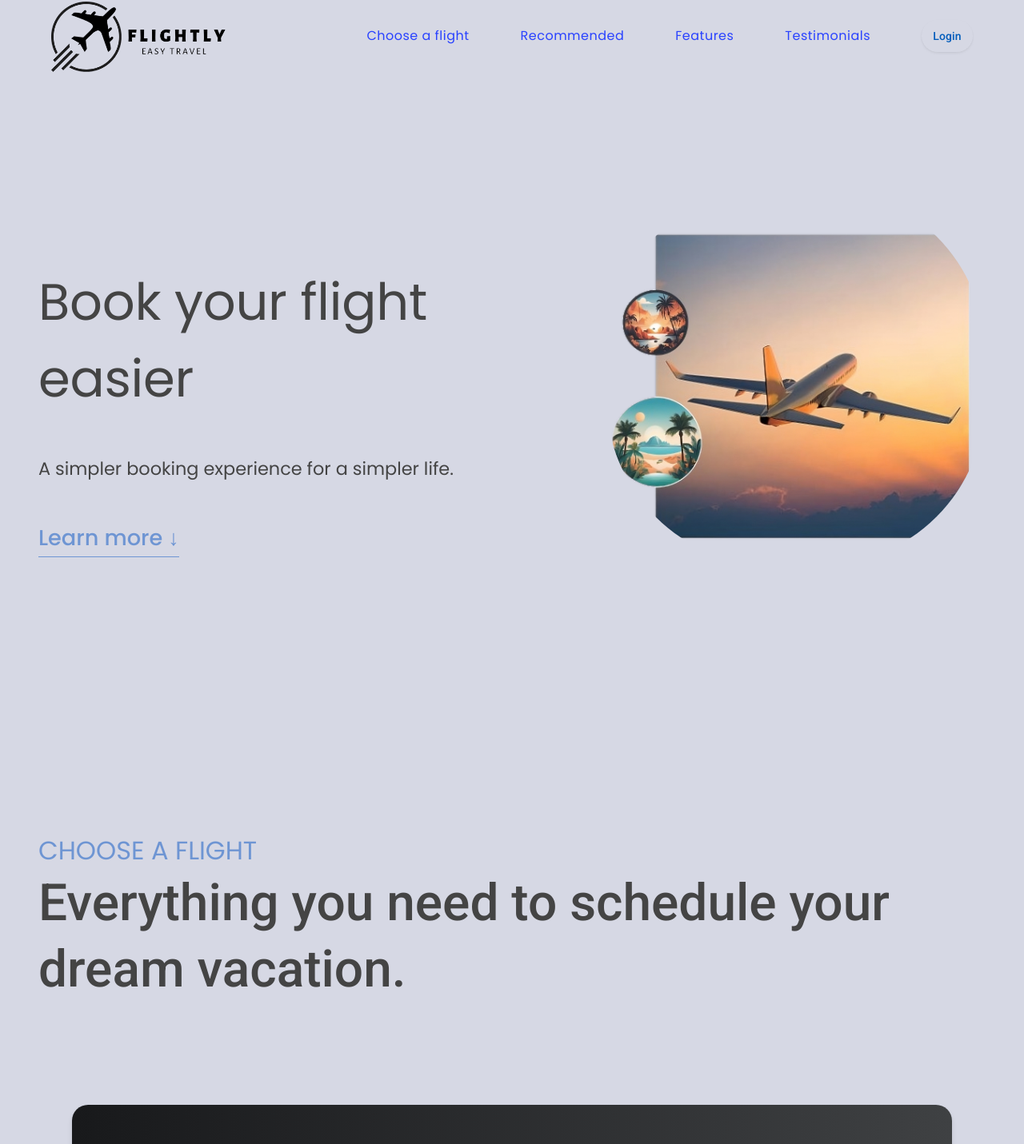
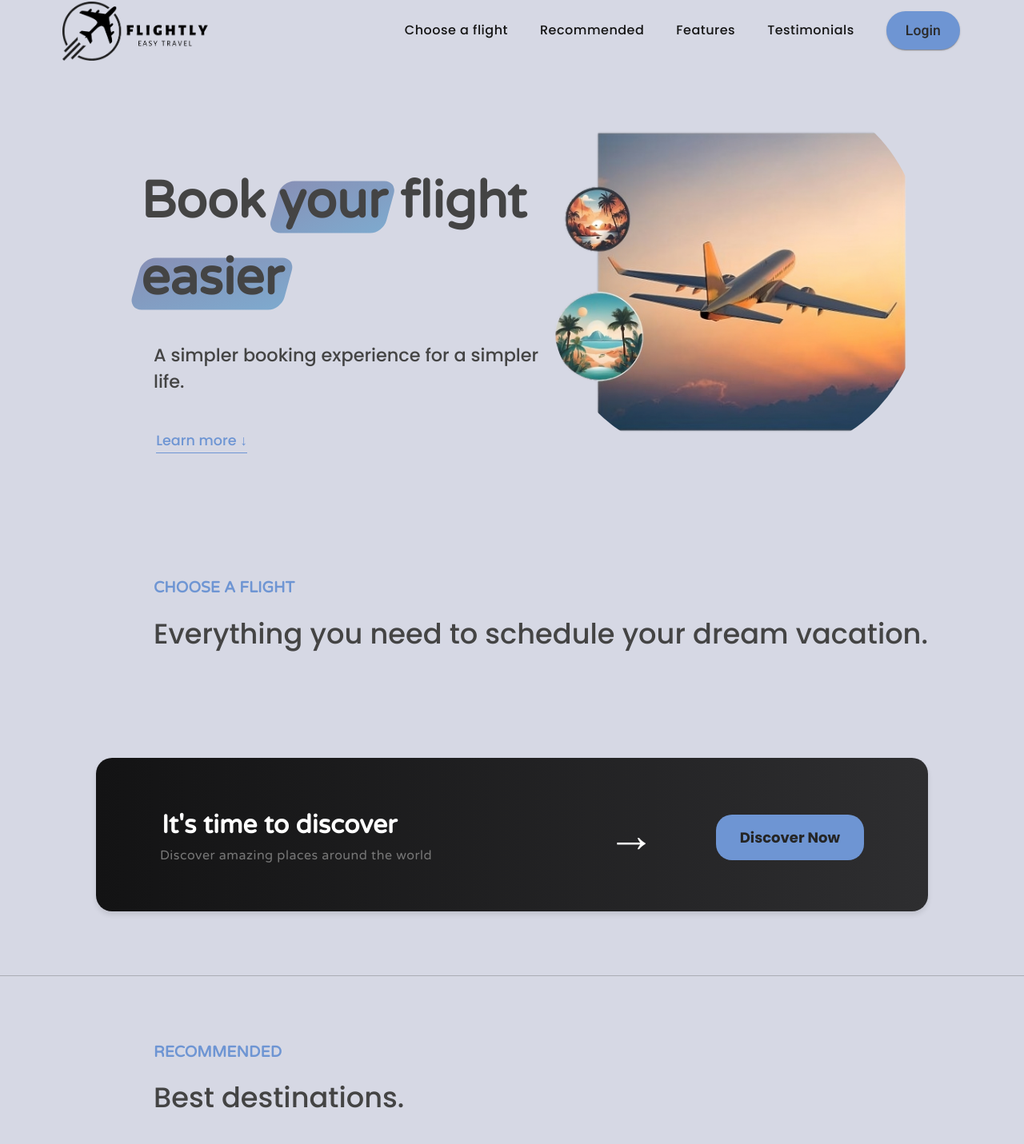
Before and after one commit to elab-development/internet-tehnologije-projekat-appzaaviokarte_2020_0134, an Angular app in the folder flight-frontend/: page /home in a window 1280 px wide. Shown: the top 1431 px of the page at 80% size. Built offline with nearby package versions, Linux system fonts and the light colour scheme.

Commit message:
Izmene na home strani

```diff
--- a/flight-frontend/src/app/pages/book-flight/book-flight.component.ts
+++ b/flight-frontend/src/app/pages/book-flight/book-flight.component.ts
@@ -148,7 +148,6 @@ export class BookFlightComponent implements OnInit {
       return;
     }
     this.bookingService.updateBooking(bookingId).subscribe((response) => {
-      this.dialog.open(BookingConfirmationComponent);
       this.router.navigate(['/search']);
     });
   }
--- a/flight-frontend/src/app/pages/home/home.component.html
+++ b/flight-frontend/src/app/pages/home/home.component.html
@@ -17,14 +17,19 @@
         <a class="nav__link" (click)="scrollTo('section--3')">Testimonials</a>
       </li>
       <li class="nav__item">
-        <button mat-button class="button" routerLink="/login">Login</button>
+        <button
+          mat-raised-button
+          class="button nav__link--btn"
+          routerLink="/login"
+        >
+          Login
+        </button>
       </li>
     </ul>
   </nav>
   <div class="header__title">
-    <h1>
+    <h1 class="header__title1">
       Book
-      <!-- Green highlight effect -->
       <span class="highlight">your</span>
       flight<br />
       <span class="highlight">easier</span>
@@ -45,7 +50,7 @@
 
   <div class="discover-container">
     <div class="text-section">
-      <h2 class="discover-title">It's time to discover</h2>
+      <h5 class="discover-title">It's time to discover</h5>
       <p class="discover-subtitle">Discover amazing places around the world</p>
     </div>
     <div class="action-section">
@@ -127,9 +132,7 @@
 <section class="section" id="section--2">
   <div class="section__title">
     <h2 class="section__description">Features</h2>
-    <h3 class="section__header">
-      Everything you need to schedule your dream vacation and more.
-    </h3>
+    <h3 class="section__header">Why Choose Us</h3>
   </div>
 
   <div class="operations">
@@ -205,15 +208,15 @@
   <div class="slider">
     <div class="slide slide--1">
       <div class="testimonial">
-        <h5 class="testimonial__header">A Seamless Booking Experience!</h5>
+        <h2 class="testimonial__header">A Seamless Booking Experience!</h2>
         <blockquote class="testimonial__text">
-          I couldn’t believe how quick and easy it was to book my flight! The
+          I couldn't believe how quick and easy it was to book my flight! The
           website's design is intuitive, making it simple to navigate and find
           exactly what I needed. Within minutes, I had compared multiple flight
           options and locked in a great deal. The confirmation process was
           smooth, and I appreciated the clear instructions at every step. It
-          saved me so much time compared to other booking platforms I’ve used.
-          I’ll definitely return to book my future trips!
+          saved me so much time compared to other booking platforms I've used.
+          I'll definitely return to book my future trips!
         </blockquote>
         <address class="testimonial__author">
           <img src="assets/img/user-1.png" alt="" class="testimonial__photo" />
@@ -225,14 +228,14 @@
 
     <div class="slide slide--2">
       <div class="testimonial">
-        <h5 class="testimonial__header">Affordable and Reliable</h5>
+        <h2 class="testimonial__header">Affordable and Reliable</h2>
         <blockquote class="testimonial__text">
           This platform is a game-changer for budget-conscious travelers like
           me. I found flights that were significantly cheaper than on other
           websites, without sacrificing quality or convenience. The ability to
           compare so many options in one place was incredibly helpful. Booking
           was straightforward, and I received instant confirmation with all the
-          details I needed. It’s refreshing to find a service that delivers
+          details I needed. It's refreshing to find a service that delivers
           exactly what it promises. I highly recommend it to anyone looking for
           reliable and affordable travel solutions.
         </blockquote>
@@ -246,7 +249,7 @@
 
     <div class="slide slide--3">
       <div class="testimonial">
-        <h5 class="testimonial__header">Safe and Trustworthy</h5>
+        <h2 class="testimonial__header">Safe and Trustworthy</h2>
         <blockquote class="testimonial__text">
           As someone who values online security, I was initially hesitant to
           book flights online. However, this platform exceeded my expectations
@@ -254,7 +257,7 @@
           knowing my personal and financial data was protected. The customer
           support team was also quick to answer my questions, which added to my
           confidence. I received my booking confirmation immediately, and
-          everything went smoothly. I’ll definitely use this site again for my
+          everything went smoothly. I'll definitely use this site again for my
           next trip!
         </blockquote>
         <address class="testimonial__author">
@@ -278,7 +281,8 @@
 <section class="section section--sign-up">
   <div class="section__title">
     <h3 class="section__header">
-      The best day to join Flightly was one year ago. The second best is today!
+      The best day to join Flightly was one year ago. <br />
+      The second best is today!
     </h3>
   </div>
   <button class="btn" routerLink="/register">Register!</button>
--- a/flight-frontend/src/app/pages/home/home.component.scss
+++ b/flight-frontend/src/app/pages/home/home.component.scss
@@ -17,62 +17,101 @@
 // }
 
 :host {
+  // font-size: 62.5%;
+  // box-sizing: border-box;
+  // font-family: "Poppins", sans-serif;
+  // font-weight: 300;
+  // color: #444;
+  // line-height: 1.9;
+  // background-color: #d6d8e4;
+
   nav {
-    font-size: 1rem; // ili željena veličina
-    font-family: Arial, sans-serif;
+    font-size: 1rem;
+    font-family: "Varela Round", serif;
     font-weight: 400;
     line-height: 1.5;
     margin: 0;
   }
 
   a {
-    font-size: 1rem; // ili željena veličina
-    font-family: "Poppins", sans-serif;
+    font-size: 1rem;
+    font-family: "Poppins", serif;
+    font-weight: 500;
+    line-height: 1.5;
+    margin: 0;
+    color: #151515;
+  }
+
+  h1 {
+    font-size: 4rem;
+    font-family: "Varela Round", serif;
+    font-weight: 600;
+    line-height: 1.5;
+    margin: 0;
+    margin-left: 3rem;
+  }
+
+  h2 {
+    font-size: 1.2rem;
+    font-family: "Varela Round", serif;
+    font-weight: 600;
+    line-height: 1.6;
+    margin-left: 9rem;
+  }
+
+  h3 {
+    font-size: 2.2rem;
+    font-family: "Poppins", serif;
+    font-weight: 500;
+    line-height: 1.5;
+    margin-left: 9rem;
+  }
+
+  h4 {
+    font-size: 1.4rem;
+    font-family: "Poppins", serif;
+    font-weight: 500;
+    line-height: 1.5;
+    margin-left: 4rem;
+  }
+
+  h5 {
+    font-size: 2rem;
+    font-family: "Varela Round", serif;
+    font-weight: 600;
+    line-height: 1.5;
+  }
+
+  h6 {
+    font-size: 0.8rem;
+    font-family: "Varela Round", serif;
+    font-weight: 600;
+    line-height: 1.5;
+    margin-left: 9rem;
+  }
+
+  p {
+    font-size: 1rem;
+    font-family: "Varela Round", serif;
+    color: #777777;
     font-weight: 400;
     line-height: 1.5;
     margin: 0;
   }
 
-  h1 {
-    font-size: 4rem; // ili željena veličina
-    font-family: "Poppins", sans-serif;
-    font-weight: 400;
-    line-height: 1.5;
-    margin: 0;
+  img {
+    transition: filter 0.5s;
   }
 
-  h2 {
-    font-size: 2rem; // ili željena veličina
-    font-family: "Poppins", sans-serif;
-    font-weight: 400;
-    line-height: 1.5;
-    margin: 0;
+  blockquote {
+    font-size: 1.2rem;
+    font-family: "Varela Round", serif;
   }
+}
 
-  h4 {
-    font-size: 1.4rem; // ili željena veličina
-    font-family: "Poppins", sans-serif;
-    font-weight: 400;
-    line-height: 1.5;
-    margin: 0;
-  }
+////////////////////////////////////////////////////////////
 
-  p {
-    font-size: 1rem; // ili željena veličina
-
-    font-weight: 400;
-    line-height: 1.5;
-    margin: 0;
-  }
-
-  font-size: 62.5%;
-  box-sizing: border-box;
-  font-family: "Poppins", sans-serif;
-  font-weight: 300;
-  color: #444;
-  line-height: 1.9;
-  background-color: #d6d8e4;
-}
+/*SEARCH SECTION*/
 
 .search-section {
   font-size: 1.2rem;
@@ -84,74 +123,61 @@
   justify-content: center;
   align-items: center;
   padding: 18.1rem 3rem;
-  /* padding: 80px 5px; */
   min-height: 60vh;
   border: 0px;
   background-color: #d6d8e4;
-
-  /* padding: 15rem 3rem;
-    border-top: 1px solid #ddd;
-    transition: transform 1s, opacity 1s; */
 }
-
-/********************************/
 
 .discover-container {
   display: flex;
   align-items: center;
   justify-content: space-between;
-  background: linear-gradient(
-    to right,
-    #18191b,
-    #3f4143
-  ); /* Gradient pozadina */
-  padding: 40px 60px; /* Povećava unutrašnji razmak */
+  height: 12rem;
+  background: linear-gradient(to right, #131314, #2e2e30);
+  padding: 40px 80px;
+  width: 65rem;
   border-radius: 20px;
   color: white;
   box-shadow: 0 4px 6px rgba(0, 0, 0, 0.1);
-  max-width: 1100px; /* Širina diva, možete povećati ako želite */
-  margin: 20px auto;
+  max-width: 1100px;
+  margin: auto;
 }
 
 .text-section {
-  max-width: 60%;
+  max-width: 90%;
 }
 
 .discover-title {
-  font-family: "Poppins", sans-serif;
-  font-size: 32px; /* Povećan font naslova */
-  margin: 0;
+  margin: 2px;
   color: #ffffff;
 }
 
 .discover-subtitle {
-  font-family: "Poppins", sans-serif;
-  font-size: 18px; /* Povećan font podnaslova */
-  margin: 5px 0 0; /* Smanjen razmak između naslova i podnaslova */
-  color: #5c5959;
+  font-size: 18px;
+  margin: 5px 0 0;
 }
 
 .action-section {
   display: flex;
   align-items: center;
-  justify-content: flex-end; /* Poravnava strelicu i dugme desno */
-  gap: 60px; /* Povećava razmak između strelice i dugmeta */
+  justify-content: flex-end;
+  gap: 75px;
 }
 
 .arrow {
-  font-size: 40px; /* Povećava veličinu strelice */
+  font-size: 60px;
   font-weight: bold;
-  margin-right: auto; /* Pomeranje strelice ka centru */
+  margin-right: auto;
 }
 
 .discover-button {
   background-color: #6e95d3;
-  color: #000000;
+  color: #252525;
   border: none;
-  padding: 15px 30px; /* Povećava veličinu dugmeta */
-  font-size: 18px; /* Povećava font u dugmetu */
+  padding: 15px 30px;
+  font-size: 18px;
   font-weight: bold;
-  border-radius: 50px;
+  border-radius: 20px;
   cursor: pointer;
   transition: background-color 0.3s, color 0.3s;
   margin-top: 8px;
@@ -161,18 +187,19 @@
   background-color: #3a64a3;
 }
 
+///////////////////////////////////////////////////
 /********************************/
 
 /* GENERAL ELEMENTS */
 .section {
-  padding: 15rem 3rem;
+  padding: 5rem 3rem;
   border-bottom: 1px solid #aaacb4;
   transition: transform 1s, opacity 1s;
   font-size: 62.5%;
   font-family: "Poppins", sans-serif;
   font-weight: 300;
   color: #444;
-  line-height: 1.9;
+  line-height: 1.5;
   background-color: #d6d8e4;
 }
 
@@ -203,14 +230,15 @@
 .btn {
   display: inline-block;
   background-color: #6e95d3;
-  font-size: 1.6rem;
+  font-size: 1rem;
   font-family: inherit;
   font-weight: 500;
   border: none;
-  padding: 1.25rem 4.5rem;
+  padding: 1.25rem 3.5rem;
   border-radius: 10rem;
   cursor: pointer;
   transition: all 0.3s;
+  color: #131314;
 }
 
 .btn:hover {
@@ -220,7 +248,8 @@
 .btn--text {
   display: inline-block;
   background: none;
-  font-size: 1.7rem;
+  font-size: 1.1rem;
+  margin-left: 4.2rem;
   font-family: inherit;
   font-weight: 500;
   color: #6e95d3;
@@ -231,26 +260,20 @@
   transition: all 0.3s;
 }
 
-p {
-  color: #666;
-}
+// .lazy-img {
+//   filter: blur(20px);
+// }
 
-img {
-  transition: filter 0.5s;
-}
+////////////////////////////////////////////////////////////
+/* NAV */
 
-.lazy-img {
-  filter: blur(20px);
-}
-
-/* NAVIGATION */
 .nav {
   display: flex;
   justify-content: space-between;
   align-items: center;
   height: 9rem;
   width: 100%;
-  padding: 0 1rem;
+  padding: 0 1 1rem;
   z-index: 100;
   margin-top: 1px;
 }
@@ -262,7 +285,8 @@ img {
 
 .nav__logo {
   margin-top: 2px;
-  height: 5.5rem;
+  margin-left: 30px;
+  height: 4.6rem;
   transition: all 0.3s;
 }
 
@@ -270,10 +294,11 @@ img {
   display: flex;
   align-items: center;
   list-style: none;
+  margin-right: 2rem;
 }
 
 .nav__item {
-  margin-left: 4rem;
+  margin-left: 2.5rem;
 }
 
 .nav__link:link,
@@ -285,6 +310,13 @@ img {
   text-decoration: none;
   display: block;
   transition: all 0.3s;
+}
+
+.nav__link--btn {
+  font-size: 1.1rem;
+  height: 3rem;
+  background-color: #6e95d3;
+  color: #2b2b2b;
 }
 
 .nav__link--btn:link,
@@ -301,11 +333,11 @@ img {
   background-color: #436eb4;
   color: #333;
 }
-
+/////////////////////////////////////////////////////////////////
 /* HEADER */
 .header {
   padding: 0 3rem;
-  height: 100vh;
+  height: 80vh;
   display: flex;
   flex-direction: column;
   align-items: center;
@@ -322,36 +354,31 @@ img {
   flex: 1;
   max-width: 115rem;
   display: grid;
-  grid-template-columns: 3fr 2fr;
-  row-gap: 3rem;
+  grid-template-columns: 3fr 2.5fr;
+  row-gap: 2rem;
   align-content: center;
   justify-content: center;
 
   align-items: start;
   justify-items: start;
-  margin-top: 15rem;
-}
-
-h1 {
-  font-size: 5.5rem;
-  line-height: 1.35;
-}
-
-h4 {
-  font-size: 2.4rem;
-  font-weight: 500;
+  margin-top: 8rem;
+  margin-left: 5rem;
+  margin-right: 5rem;
 }
 
 .header__img {
   width: 120%;
   grid-column: 2 / 3;
-  border-radius: 210px;
+  border-radius: 200px;
   grid-row: 1 / span 4;
   transform: translateY(-6rem);
 }
 
 .highlight {
   position: relative;
+  border-radius: 15px;
+  transform: scale(1.07, 1.05) skewX(-15deg);
+  background-color: linear-gradient(to top left, #5896c5, #6671a2);
 }
 
 .highlight::after {
@@ -369,6 +396,10 @@ h4 {
   background-image: linear-gradient(to top left, #5896c5, #6671a2);
 }
 
+////////////////////////////////////////////////////////////////////
+
+/////////////////////////////////////////////////////////////////
+
 /* FEATURES */
 .features {
   display: grid;
@@ -378,7 +409,8 @@ h4 {
 }
 
 .features__img {
-  width: 85%;
+  width: 90%;
+  height: 25rem;
   border-radius: 40px;
 }
 
@@ -418,11 +450,13 @@ h4 {
   margin-bottom: 1rem;
 }
 
+////////////////////////////////////////////////////////
 /* OPERATIONS */
 .operations {
-  max-width: 95rem;
-  border-radius: 10px;
-  margin: 12rem auto 0 auto;
+  max-width: 60rem;
+  height: 20rem;
+  border-radius: 24px;
+  margin: auto;
   color: #333;
   background-color: #191b1d;
 }
@@ -433,7 +467,7 @@ h4 {
 }
 
 .operations__tab {
-  margin-right: 2.5rem;
+  margin-right: 1.5rem;
   transform: translateY(-50%);
 }
 
@@ -449,8 +483,7 @@ h4 {
 
 .operations__content {
   display: none;
-  font-size: 1.7rem;
-  padding: 2.5rem 7rem 6.5rem 7rem;
+  padding: 1.5rem 4rem 4.5rem 3.2rem;
 }
 
 .operations__content--active {
@@ -471,8 +504,8 @@ h4 {
   display: flex;
   align-items: center;
   justify-content: center;
-  height: 7rem;
-  width: 7rem;
+  height: 5rem;
+  width: 5rem;
   border-radius: 50%;
 }
 
@@ -520,11 +553,13 @@ h4 {
 .operations__tab--3:hover {
   background-color: #fd424b;
 }
+////////////////////////////////////////////////////
+/* SLIDER */
 
-/* SLIDER */
 .slider {
-  max-width: 100rem;
-  height: 50rem;
+  max-width: 70rem;
+  width: 70rem;
+  height: 35rem;
   margin: 0 auto;
   position: relative;
 
@@ -536,7 +571,7 @@ h4 {
   position: absolute;
   top: 0;
   width: 100%;
-  height: 50rem;
+  height: 28rem;
 
   display: flex;
   align-items: center;
@@ -546,16 +581,16 @@ h4 {
   transition: transform 1s;
 }
 
-.slide > img {
-  /* Only for images that have different size than slide */
-  width: 100%;
-  height: 100%;
-  object-fit: cover;
-}
+// .slide > img {
+//
+//   width: 100%;
+//   height: 100%;
+//   object-fit: cover;
+// }
 
 .slider__btn {
   position: absolute;
-  top: 50%;
+  top: 30%;
   z-index: 10;
 
   border: none;
@@ -563,9 +598,9 @@ h4 {
   font-family: inherit;
   color: #333;
   border-radius: 50%;
-  height: 5.5rem;
-  width: 5.5rem;
-  font-size: 2.5rem;
+  height: 3.5rem;
+  width: 3.5rem;
+  font-size: 1.8rem;
   cursor: pointer;
 }
 
@@ -615,7 +650,7 @@ h4 {
 
 /* TESTIMONIALS */
 .testimonial {
-  width: 65%;
+  width: 70%;
   position: relative;
 }
 
@@ -639,22 +674,22 @@ h4 {
 
 .testimonial__text {
   font-size: 1.7rem;
-  margin-bottom: 3.5rem;
+  margin-bottom: 2.5rem;
   color: #666;
 }
 
 .testimonial__author {
-  margin-left: 3rem;
+  margin-left: 2.5rem;
   font-style: normal;
 
   display: grid;
-  grid-template-columns: 6.5rem 1fr;
-  column-gap: 2rem;
+  grid-template-columns: 4.5rem 1fr;
+  column-gap: 1.5rem;
 }
 
 .testimonial__photo {
   grid-row: 1 / span 2;
-  width: 6.5rem;
+  width: 4.5rem;
   border-radius: 50%;
 }
 
@@ -666,25 +701,26 @@ h4 {
 }
 
 .testimonial__location {
-  font-size: 1.5rem;
+  font-size: 1.2rem;
 }
 
 .section__title--testimonials {
   margin-bottom: 4rem;
 }
-
+///////////////////////////////////////////////////////
 /* SIGNUP */
 .section--sign-up {
-  background-color: #37383d;
+  background-color: #46474d;
   border-top: none;
   border-bottom: 1px solid #444;
   text-align: center;
-  padding: 10rem 3rem;
+  padding: 4rem;
 }
 
 .section--sign-up .section__header {
   color: #fff;
   text-align: center;
+  margin: auto;
 }
 
 .section--sign-up .section__title {
@@ -692,21 +728,22 @@ h4 {
 }
 
 .section--sign-up .btn {
-  font-size: 1.9rem;
-  padding: 2rem 5rem;
+  font-size: 1.3rem;
+  padding: 1.5rem 3rem;
+  margin-left: auto;
 }
-
+/////////////////////////////////////////////////////////
 /* FOOTER */
 .footer {
-  padding: 10rem 3rem;
-  background-color: #37383d;
+  padding: 4rem 2rem;
+  background-color: #46474d;
 }
 
 .footer__nav {
   list-style: none;
   display: flex;
   justify-content: center;
-  margin-bottom: 5rem;
+  margin-bottom: 3rem;
 }
 
 .footer__item {
@@ -720,10 +757,10 @@ h4 {
 }
 
 .footer__logo {
-  height: 5rem;
+  height: 4rem;
   display: block;
   margin: 0 auto;
-  margin-bottom: 5rem;
+  margin-bottom: 3rem;
 }
 
 .footer__copyright {
@@ -733,7 +770,8 @@ h4 {
 }
 
 .footer__copyright .footer__link {
-  font-size: 1.4rem;
+  font-size: 1.2rem;
+  font-family: "Varela Round", serif;
 }
 
 /* COOKIE MESSAGE */
```
